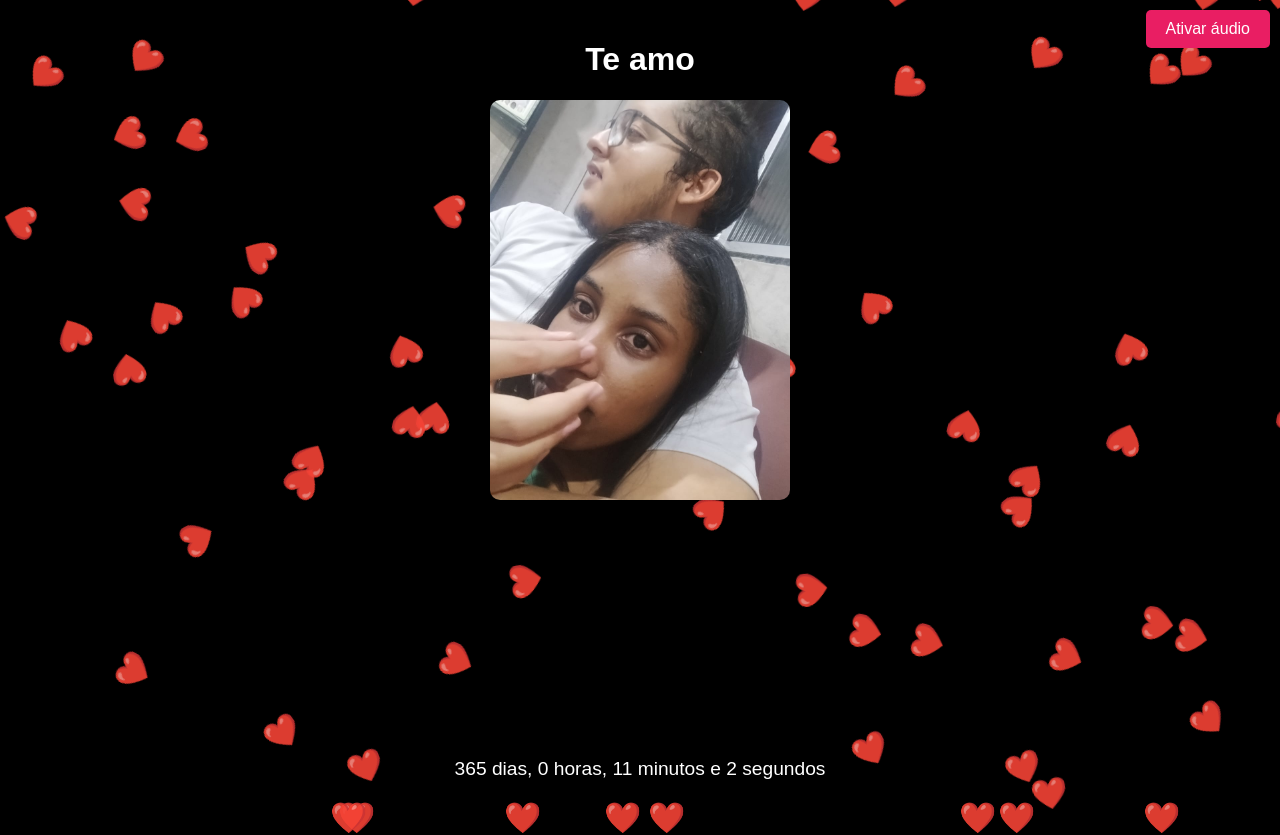
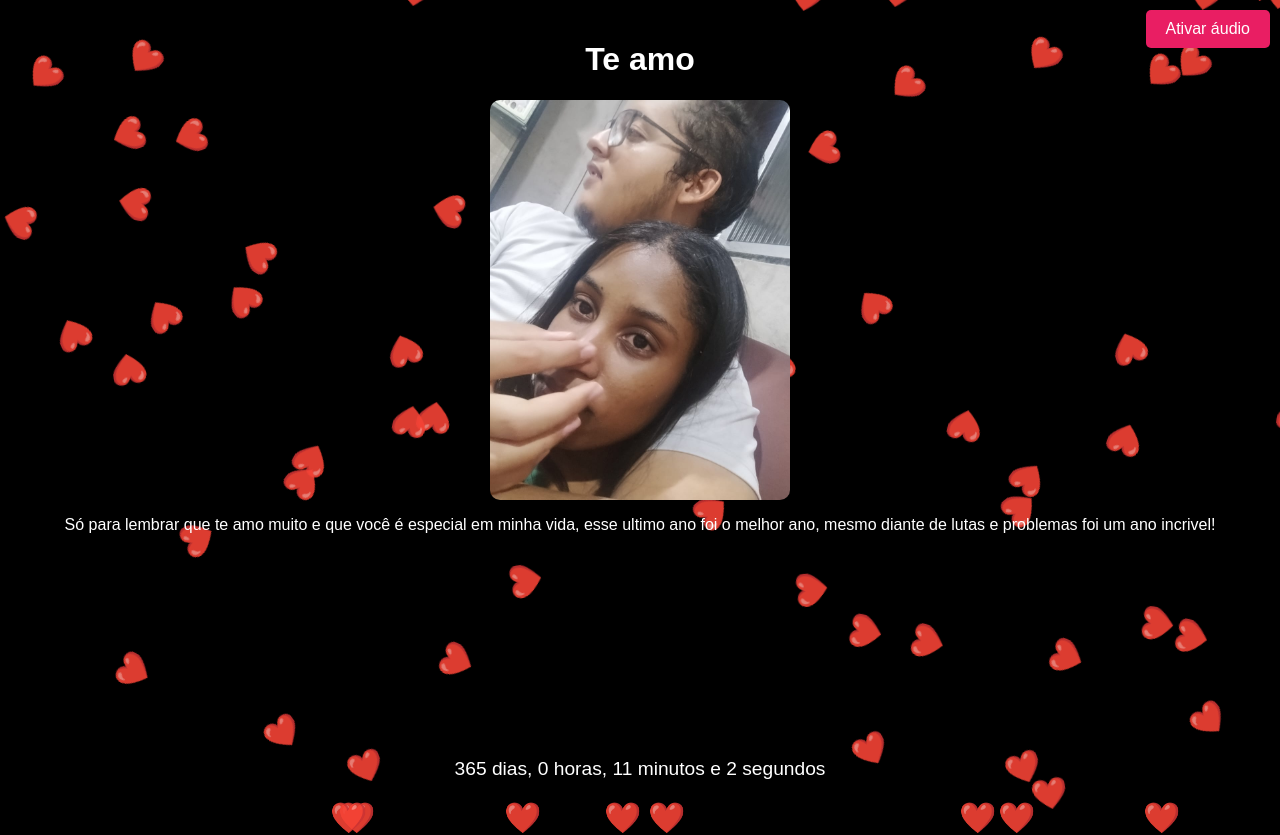
Before and after one commit to jhonata344/mylove, a plain HTML site: page diadosnamorados.html in a window 1280 px wide. Shown: the top 835 px of the page. Drawn offline with Linux system fonts and the light colour scheme.

Commit message:
Update diadosnamorados.html

```diff
--- a/diadosnamorados.html
+++ b/diadosnamorados.html
@@ -125,6 +125,7 @@
       <img src="06.jpg" />
       <img src="07.jpg" />
     </div>
+    <p>Só para lembrar que te amo muito e que você é especial em minha vida, esse ultimo ano foi o melhor ano, mesmo diante de lutas e problemas foi um ano incrivel!</p>
   </div>
 
   <div class="mensagem" id="contador"></div>
```
